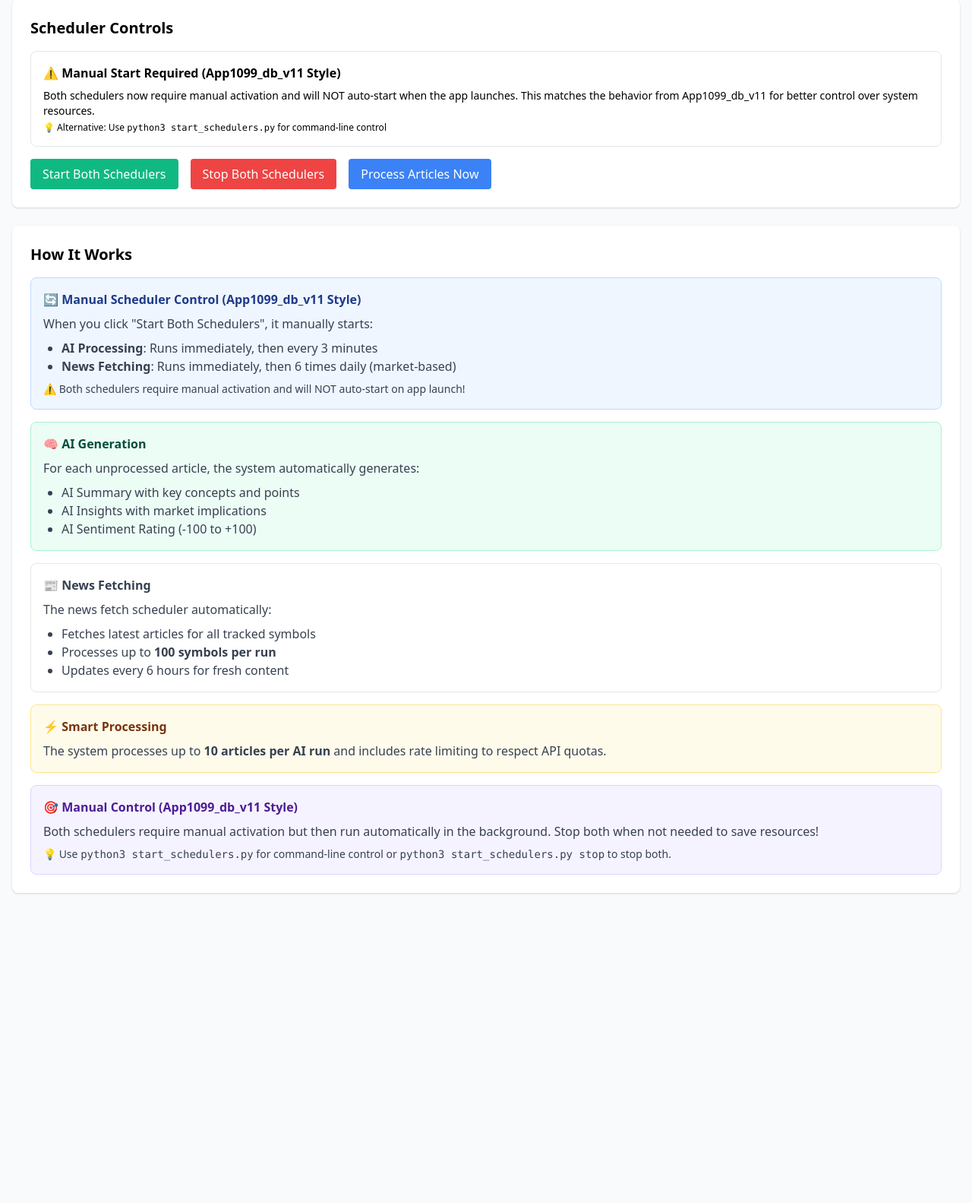
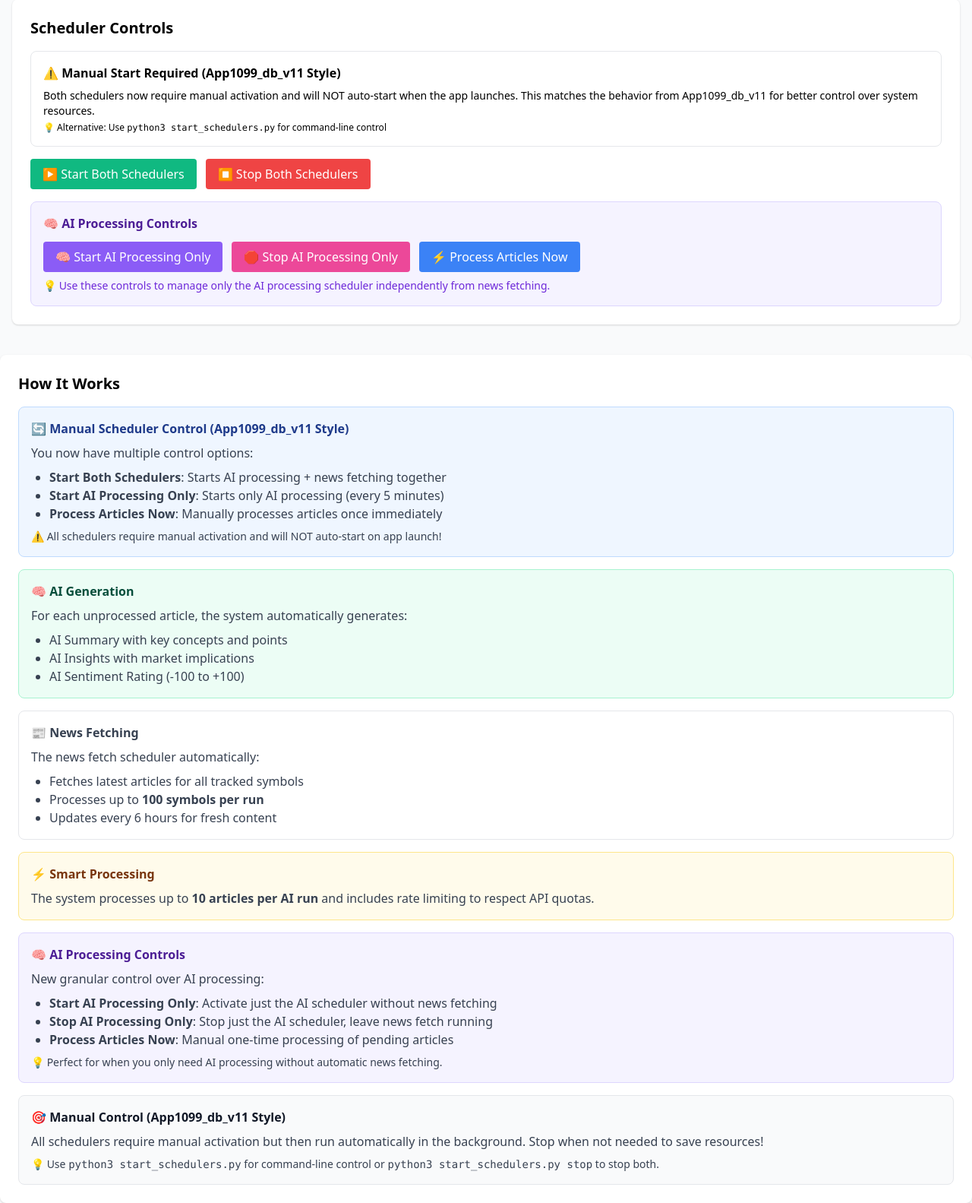
Before and after one commit to SDG223157/trendwise0706, a Python web app: template app/templates/news/scheduler_status.html in a window 1280 px wide. Shown: the part 247-1830 px from the top of the page at 76% size. Before the commit the page ends 1423 px from the top, so only its background shows below. Run offline with Jinja, Linux system fonts and the light colour scheme; the template is opened without the code that fills it, so the values that code supplies are empty.

Commit message:
Add granular AI processing controls to scheduler interface
- Add Start/Stop AI Processing Only buttons for independent AI scheduler control
- Enhance scheduler page with dedicated AI processing controls section
- Add new API routes: /api/scheduler/start-ai-only and /api/scheduler/stop-ai-only
- Improve UI organization with primary controls and AI-specific controls
- Update button states and event handlers for new AI-only functionality
- Add explanatory text for better user experience and control clarity

```diff
--- a/app/templates/news/scheduler_status.html
+++ b/app/templates/news/scheduler_status.html
@@ -86,17 +86,35 @@
             </div>
 
             <div class="space-y-4">
-                <div class="flex space-x-4">
+                <!-- Primary Controls Row -->
+                <div class="flex flex-wrap gap-3">
                     <button id="start-btn" class="bg-green-500 text-white px-4 py-2 rounded hover:bg-green-600 transition-colors disabled:opacity-50 disabled:cursor-not-allowed">
-                        Start Both Schedulers
+                        ▶️ Start Both Schedulers
                     </button>
                     <button id="stop-btn" class="bg-red-500 text-white px-4 py-2 rounded hover:bg-red-600 transition-colors disabled:opacity-50 disabled:cursor-not-allowed">
-                        Stop Both Schedulers
-                    </button>
-                    <button id="run-now-btn" class="bg-blue-500 text-white px-4 py-2 rounded hover:bg-blue-600 transition-colors disabled:opacity-50 disabled:cursor-not-allowed">
-                        Process Articles Now
+                        ⏹️ Stop Both Schedulers
                     </button>
                 </div>
+
+                <!-- AI Processing Controls Row -->
+                <div class="bg-purple-50 border border-purple-200 rounded-lg p-4">
+                    <h3 class="font-semibold text-purple-900 mb-3">🧠 AI Processing Controls</h3>
+                    <div class="flex flex-wrap gap-3">
+                        <button id="start-ai-only-btn" class="bg-purple-500 text-white px-4 py-2 rounded hover:bg-purple-600 transition-colors disabled:opacity-50 disabled:cursor-not-allowed">
+                            🧠 Start AI Processing Only
+                        </button>
+                        <button id="stop-ai-only-btn" class="bg-pink-500 text-white px-4 py-2 rounded hover:bg-pink-600 transition-colors disabled:opacity-50 disabled:cursor-not-allowed">
+                            🛑 Stop AI Processing Only
+                        </button>
+                        <button id="run-now-btn" class="bg-blue-500 text-white px-4 py-2 rounded hover:bg-blue-600 transition-colors disabled:opacity-50 disabled:cursor-not-allowed">
+                            ⚡ Process Articles Now
+                        </button>
+                    </div>
+                    <p class="text-sm text-purple-700 mt-2">
+                        💡 Use these controls to manage only the AI processing scheduler independently from news fetching.
+                    </p>
+                </div>
+            </div>
 
                 <div id="control-status" class="hidden">
                     <!-- Status messages will appear here -->
@@ -110,12 +128,13 @@
             <div class="space-y-4 text-gray-700">
                 <div class="bg-blue-50 border border-blue-200 rounded-lg p-4">
                     <h3 class="font-semibold text-blue-900 mb-2">🔄 Manual Scheduler Control (App1099_db_v11 Style)</h3>
-                    <p>When you click "Start Both Schedulers", it manually starts:</p>
+                    <p>You now have multiple control options:</p>
                     <ul class="list-disc ml-6 mt-2">
-                        <li><strong>AI Processing</strong>: Runs immediately, then every 3 minutes</li>
-                        <li><strong>News Fetching</strong>: Runs immediately, then 6 times daily (market-based)</li>
+                        <li><strong>Start Both Schedulers</strong>: Starts AI processing + news fetching together</li>
+                        <li><strong>Start AI Processing Only</strong>: Starts only AI processing (every 5 minutes)</li>
+                        <li><strong>Process Articles Now</strong>: Manually processes articles once immediately</li>
                     </ul>
-                    <p class="mt-2 text-sm">⚠️ Both schedulers require manual activation and will NOT auto-start on app launch!</p>
+                    <p class="mt-2 text-sm">⚠️ All schedulers require manual activation and will NOT auto-start on app launch!</p>
                 </div>
 
                 <div class="bg-green-50 border border-green-200 rounded-lg p-4">
@@ -144,8 +163,19 @@
                 </div>
 
                 <div class="bg-purple-50 border border-purple-200 rounded-lg p-4">
-                    <h3 class="font-semibold text-purple-900 mb-2">🎯 Manual Control (App1099_db_v11 Style)</h3>
-                    <p>Both schedulers require manual activation but then run automatically in the background. Stop both when not needed to save resources!</p>
+                    <h3 class="font-semibold text-purple-900 mb-2">🧠 AI Processing Controls</h3>
+                    <p>New granular control over AI processing:</p>
+                    <ul class="list-disc ml-6 mt-2">
+                        <li><strong>Start AI Processing Only</strong>: Activate just the AI scheduler without news fetching</li>
+                        <li><strong>Stop AI Processing Only</strong>: Stop just the AI scheduler, leave news fetch running</li>
+                        <li><strong>Process Articles Now</strong>: Manual one-time processing of pending articles</li>
+                    </ul>
+                    <p class="mt-2 text-sm">💡 Perfect for when you only need AI processing without automatic news fetching.</p>
+                </div>
+
+                <div class="bg-gray-50 border border-gray-200 rounded-lg p-4">
+                    <h3 class="font-semibold text-gray-900 mb-2">🎯 Manual Control (App1099_db_v11 Style)</h3>
+                    <p>All schedulers require manual activation but then run automatically in the background. Stop when not needed to save resources!</p>
                     <p class="mt-2 text-sm">💡 Use <code>python3 start_schedulers.py</code> for command-line control or <code>python3 start_schedulers.py stop</code> to stop both.</p>
                 </div>
             </div>
@@ -317,15 +347,21 @@
             const startBtn = document.getElementById('start-btn');
             const stopBtn = document.getElementById('stop-btn');
             const runNowBtn = document.getElementById('run-now-btn');
+            const startAiOnlyBtn = document.getElementById('start-ai-only-btn');
+            const stopAiOnlyBtn = document.getElementById('stop-ai-only-btn');
 
             if (status.running) {
                 startBtn.disabled = true;
                 stopBtn.disabled = false;
                 runNowBtn.disabled = false;
+                startAiOnlyBtn.disabled = true;
+                stopAiOnlyBtn.disabled = false;
             } else {
                 startBtn.disabled = false;
                 stopBtn.disabled = true;
                 runNowBtn.disabled = true;
+                startAiOnlyBtn.disabled = false;
+                stopAiOnlyBtn.disabled = true;
             }
         }
 
@@ -428,10 +464,60 @@
             }
         }
 
+        // AI-only scheduler control functions
+        async function startAiOnly() {
+            try {
+                showControlStatus('🧠 Starting AI processing scheduler only...', 'info');
+                const response = await fetch('/news/api/scheduler/start-ai-only', { method: 'POST' });
+                const data = await response.json();
+
+                if (data.success) {
+                    if (data.initial_run) {
+                        showControlStatus('✅ AI processing scheduler started! Initial processing job is running now, then scheduled every 5 minutes.', 'success');
+
+                        setTimeout(() => {
+                            showControlStatus('🤖 Initial AI processing is running in background. Check logs for progress...', 'info');
+                        }, 2000);
+
+                        // Reload status multiple times to show progress
+                        setTimeout(loadStatus, 1000);
+                        setTimeout(loadStatus, 5000);
+                        setTimeout(loadStatus, 10000);
+                    } else {
+                        showControlStatus('✅ AI processing scheduler started successfully!', 'success');
+                        setTimeout(loadStatus, 1000);
+                    }
+                } else {
+                    showControlStatus('❌ Failed to start AI processing scheduler: ' + data.error, 'error');
+                }
+            } catch (error) {
+                showControlStatus('❌ Error starting AI processing scheduler: ' + error.message, 'error');
+            }
+        }
+
+        async function stopAiOnly() {
+            try {
+                showControlStatus('🛑 Stopping AI processing scheduler only...', 'info');
+                const response = await fetch('/news/api/scheduler/stop-ai-only', { method: 'POST' });
+                const data = await response.json();
+
+                if (data.success) {
+                    showControlStatus('✅ AI processing scheduler stopped successfully!', 'success');
+                    setTimeout(loadStatus, 1000);
+                } else {
+                    showControlStatus('❌ Failed to stop AI processing scheduler: ' + data.error, 'error');
+                }
+            } catch (error) {
+                showControlStatus('❌ Error stopping AI processing scheduler: ' + error.message, 'error');
+            }
+        }
+
         // Event listeners
         document.getElementById('start-btn').addEventListener('click', startScheduler);
         document.getElementById('stop-btn').addEventListener('click', stopScheduler);
         document.getElementById('run-now-btn').addEventListener('click', runNow);
+        document.getElementById('start-ai-only-btn').addEventListener('click', startAiOnly);
+        document.getElementById('stop-ai-only-btn').addEventListener('click', stopAiOnly);
 
         // Initial load with countdown
         loadStatus();
```
Also changed, not shown: app/news/routes.py (+54 -0 lines).
